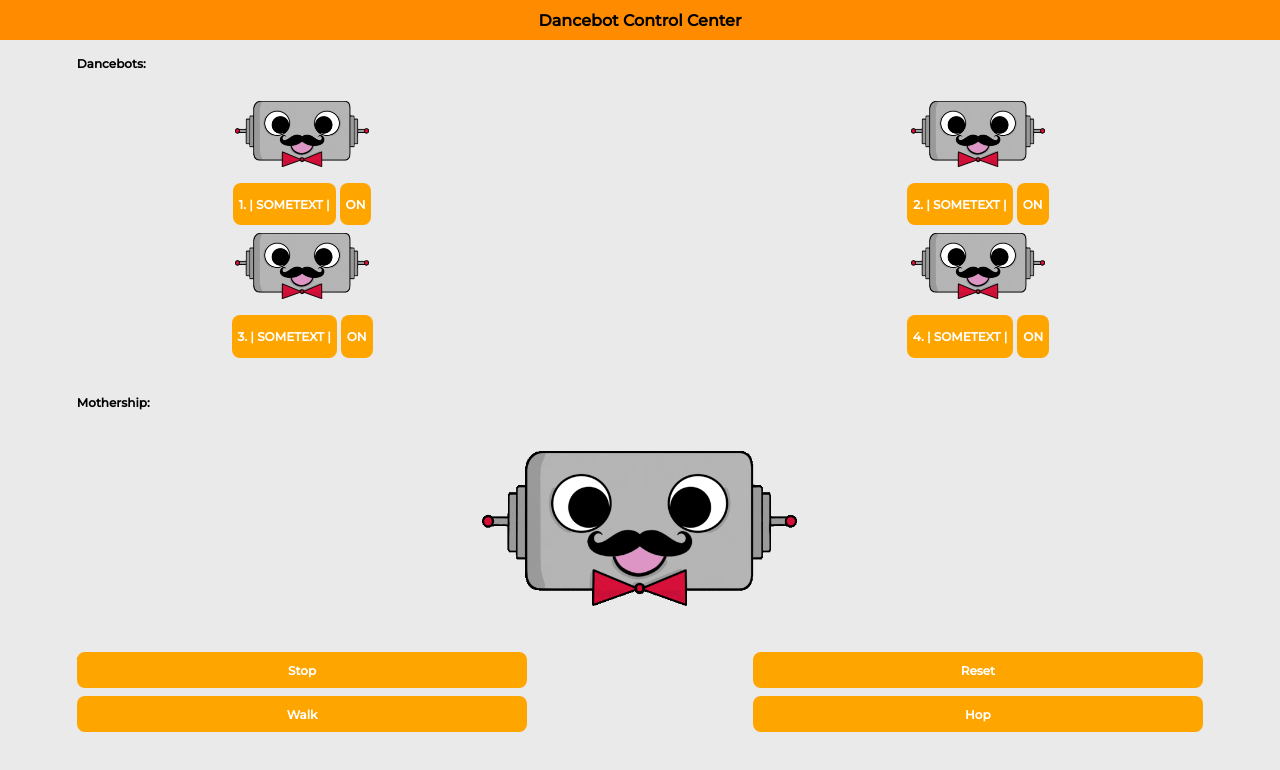
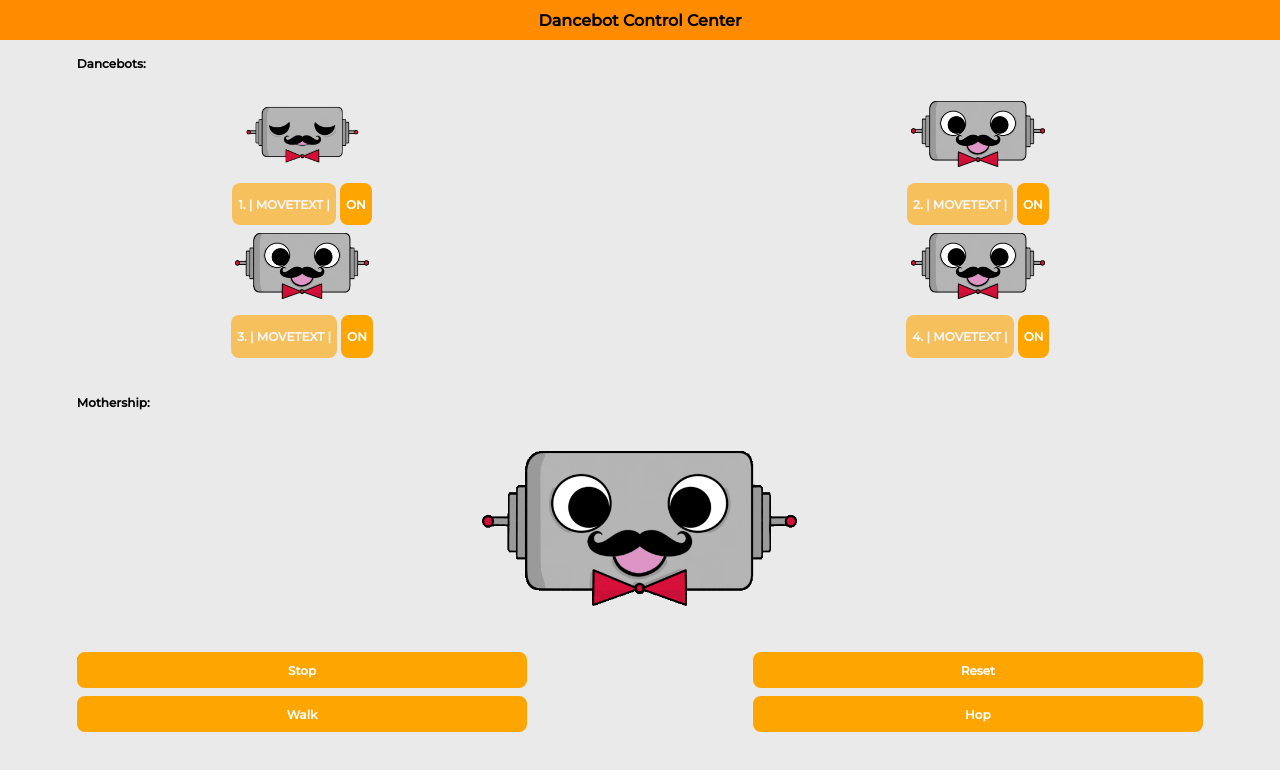
Before and after one commit to ut-ras/DancebotSwarmWebServer, a website: page public/index.html in a window 1280 px wide. Both pictures are taken after a click on the picture 302 px from the left and 133 px from the top of the page. Drawn offline with Linux system fonts and the light colour scheme.

Commit message:
Cycle through images, and some aesthetic changes.

```diff
--- a/index.js
+++ b/index.js
@@ -105,7 +105,7 @@ app.get('/robotLeave', (req, res) => {
     console.log(output);
 });
 
-app.get('/userMove', (req, res) => {
+app.post('/userMove', (req, res) => {
     console.log("\n\nreq query: ", req.query);
     var exists = false;
     let output = getDataFromFile();
@@ -130,7 +130,7 @@ app.get('/userMove', (req, res) => {
     console.log(output);
 });
 
-app.get('/userExpress', (req, res) => {
+app.post('/userExpress', (req, res) => {
     console.log("\n\nreq query: ", req.query);
     var exists = false;
     let output = getDataFromFile();
@@ -173,3 +173,5 @@ function saveDataToFile(data) {
         if (err) throw err;
     })
 }
+
+// TODO: disable move and head when off.
--- a/public/index.html
+++ b/public/index.html
@@ -6,6 +6,9 @@
   <script>
     // const express = require('express');
     // const app = express();
+
+    const images = ["happy", "error", "full charge", "sad"] // When off, it's idle. When battery = 0, dead.
+
     var xhr = new XMLHttpRequest();
     function togglePower(index){
       let powerButton = document.getElementsByClassName("power")[index];
@@ -17,6 +20,7 @@
         xhr.send(JSON.stringify({
           value: "17"
         }));
+        powerButton.previousElementSibling.style.opacity = 1;
       }else{
         powerButton.textContent = "ON";
         xhr.open("GET", `robotLeave?id=robot${index+1}`, true);
@@ -24,27 +28,20 @@
         xhr.send(JSON.stringify({
           value: "17"
         }));
+        powerButton.previousElementSibling.style.opacity = 0.5;
       }
-
     }
     function togglePic(index) {
       let image = document.getElementsByClassName("robotHead")[index].getElementsByTagName("img")[0];
-      if(image.src == "http://localhost:3000/Images/happy.png"){
-        image.setAttribute("src", "http://localhost:3000/Images/dead.png");
-        xhr.open("GET", `userExpress?id=robot${index+1}&expression=dead`, true);
-        xhr.setRequestHeader('Content-Type', 'application/json');
-        xhr.send(JSON.stringify({
-          value: "17"
-        }));
-      }
-      else if(image.src == "http://localhost:3000/Images/dead.png"){
-        image.setAttribute("src", "http://localhost:3000/Images/happy.png");
-        xhr.open("GET", `userExpress?id=robot${index+1}&expression=happy`, true);
-        xhr.setRequestHeader('Content-Type', 'application/json');
-        xhr.send(JSON.stringify({
-          value: "17"
-        }));
-      }
+      let newImageIndex = (parseInt(image.getAttribute("data-imageIndex")) + 1)%images.length;
+      image.setAttribute("src", `http://localhost:3000/Images/${images[newImageIndex]}.png`);
+      xhr.open("POST", `userExpress?id=robot${index+1}&expression=${images[newImageIndex]}`, true);
+      image.setAttribute("data-imageIndex", (newImageIndex));
+      xhr.setRequestHeader('Content-Type', 'application/json');
+      // xhr.send(JSON.stringify({
+      //   value: "17"
+      // }));
+    }
 
     //   fetch("/robotJoin", {
     //     method: "POST",
@@ -71,7 +68,6 @@
       //   x.alt = "1"
       // }
       // console.log(x.alt);
-    }
   </script>
   <link rel="stylesheet" href="styles.css">
 <head>
@@ -92,44 +88,44 @@
 		<p style="position:relative; top:0%; left:0%; margin:0;font-weight: bold;font-size:1.5vh">Dancebots:</p>
 		<div id="dancebot1" class="dancebot">
 			<div class="robotHead">
-				<img src="Images/happy.png" onclick="togglePic(0)" alt="Default Head HERE">
+				<img src="Images/happy.png" onclick="togglePic(0)" alt="Default Head HERE" data-imageIndex=0>
       </div>
       <div class="flavorText">
         <button class="stateText">
-          1. |    SOMETEXT    |
+          1. |    MOVETEXT    |
         </button>
         <button type="button" class="power" onclick="togglePower(0)">ON</button>
       </div>
     </div>
     <div id="dancebot2" class="dancebot">
 			<div class="robotHead">
-				<img src="Images/happy.png" onclick="togglePic(1)" alt="Default Head HERE">
+				<img src="Images/happy.png" onclick="togglePic(1)" alt="Default Head HERE" data-imageIndex=0>
       </div>
       <div class="flavorText">
         <button type="button" class="stateText">
-          2. |    SOMETEXT    |
+          2. |    MOVETEXT    |
         </button>
         <button type="button" class="power" onclick="togglePower(1)">ON</button>
       </div>
     </div>
     <div id="dancebot3" class="dancebot">
 			<div class="robotHead">
-				<img src="Images/happy.png" onclick="togglePic(2)" alt="Default Head HERE">
+				<img src="Images/happy.png" onclick="togglePic(2)" alt="Default Head HERE" data-imageIndex=0>
       </div>
       <div class="flavorText">
         <button type="button" class="stateText">
-          3. |    SOMETEXT    |
+          3. |    MOVETEXT    |
         </button>
         <button type="button" class="power" onclick="togglePower(2)">ON</button>
       </div>
     </div>
     <div id="dancebot4" class="dancebot">
 			<div class="robotHead">
-				<img src="Images/happy.png" onclick="togglePic(3)" alt="Default Head HERE">
+				<img src="Images/happy.png" onclick="togglePic(3)" alt="Default Head HERE" data-imageIndex=0>
       </div>
       <div class="flavorText">
         <button type="button" class="stateText">
-          4. |    SOMETEXT    |
+          4. |    MOVETEXT    |
         </button>
         <button type="button" class="power" onclick="togglePower(3)">ON</button>
       </div>
--- a/public/styles.css
+++ b/public/styles.css
@@ -39,6 +39,7 @@ h1, p, button  {
     height:80%;
     display: block;
     margin: auto;
+    cursor: not-allowed;
 }
 
 .robotHead > img {
@@ -72,7 +73,11 @@ h1, p, button  {
     background-color: darkorange;
     border: 2px solid black;
     color:white;
+}
 
+.stateText{
+    opacity: 0.6;
+    cursor: not-allowed;
 }
 
 #dancebot2 {
```
Also changed, not shown: test.js (deleted).
